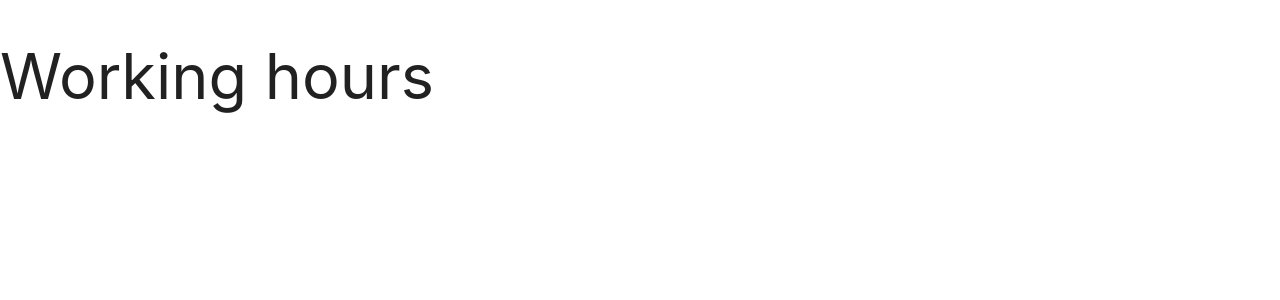
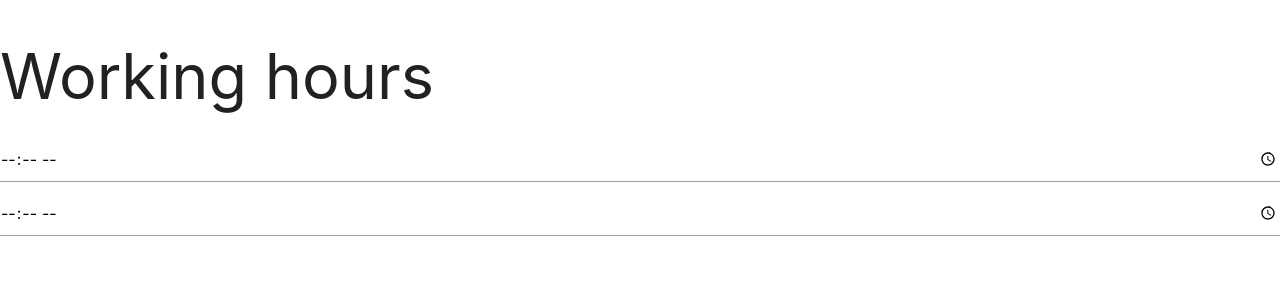
Before and after one commit to JoakimTeixeira/working-hours, a React (Create React App) app in the folder front-web/: page / in a window 1280 px wide. Shown: the top 300 px of the page. Built offline with nearby package versions, Linux system fonts and the light colour scheme.

Commit message:
Add input component

```diff
--- a/front-web/src/App.jsx
+++ b/front-web/src/App.jsx
@@ -1,7 +1,14 @@
 import React from 'react';
+import Input from 'components/Input';
 
 function App() {
-  return <h1>Working hours</h1>;
+  return (
+    <>
+      <h1>Working hours</h1>
+      <Input />
+      <Input />
+    </>
+  );
 }
 
 export default App;
--- /dev/null
+++ b/front-web/src/components/Input.jsx
@@ -0,0 +1,7 @@
+import React from 'react';
+
+const Input = () => {
+  return <input type="time" name="input" />;
+};
+
+export default Input;
```
